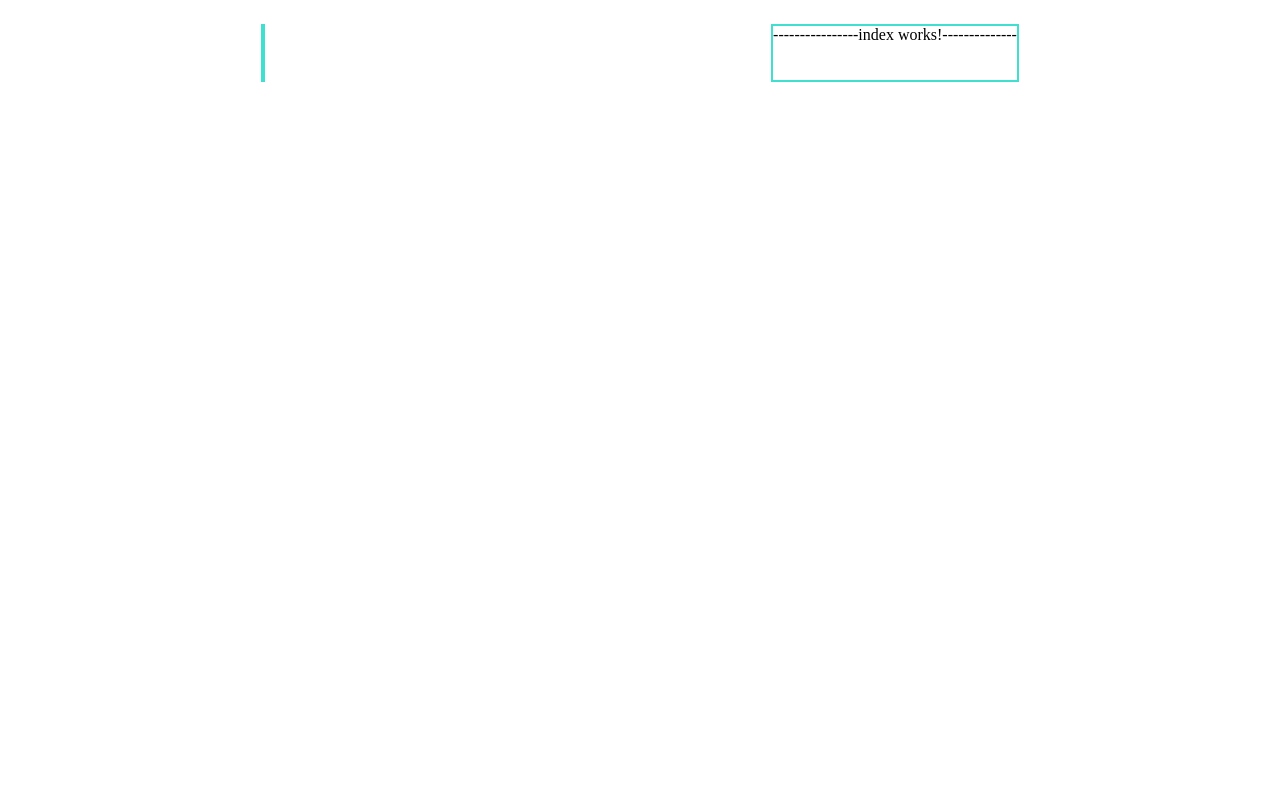
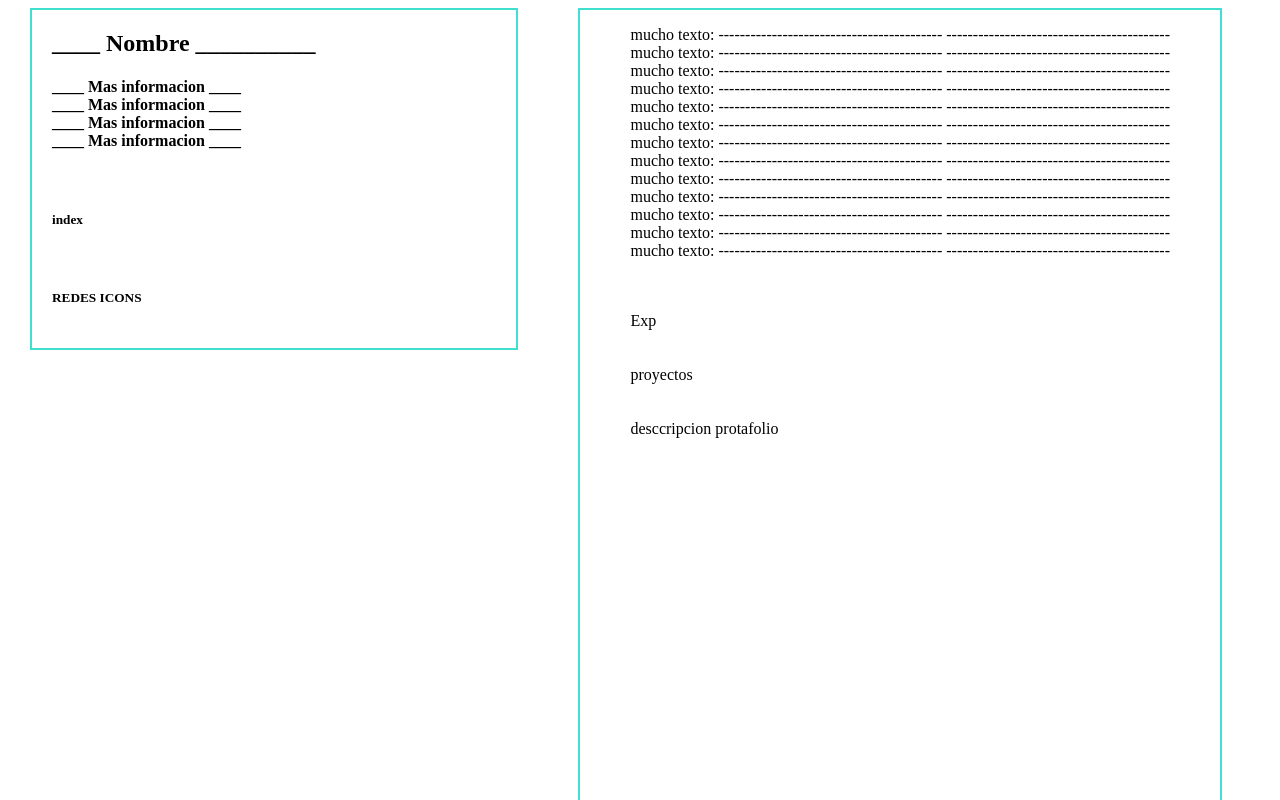
Before and after one commit to NessDisk/Portafolio, an Angular app in the folder Portafolio/: page / in a window 1280 px wide. Shown: the top 800 px of the page. Built offline with nearby package versions, Linux system fonts and the light colour scheme.

Commit message:
Enviroment

```diff
--- a/Portafolio/src/app/index/index.component.css
+++ b/Portafolio/src/app/index/index.component.css
@@ -1,9 +1,31 @@
+/* DESKTOP VERSION */
 .index{
     display: flex;
     flex-direction: row;
-    justify-content: space-around;
+    justify-content: right;
 }
 
 .card{
     border: 2px solid turquoise;
+    padding-bottom: 2000px;
+    margin-left: 510px;
+    margin-right: 50px;
+    /* margin-top: 50px; */
+    /* padding-left: 300px; */
+    padding-left: 50px;
+    padding-right: 50px;
+    align-items: center;
 }
+
+
+.tittle{
+    border: 2px solid turquoise;
+    /* padding-bottom: 10px; */
+    padding: 0px 200px 20px 20px ;
+    position: fixed;
+    /* top: 5%; */
+    left: 30px;
+    /* top: -8px */
+
+
+}
--- a/Portafolio/src/app/index/index.component.html
+++ b/Portafolio/src/app/index/index.component.html
@@ -1,6 +1,50 @@
 <div class="continaer">
     <div class="index">
-        <p class="card"></p>
-        <p class="card"> ----------------index works!-------------- <br><br><br></p>
+        <div class="tittle">
+
+            <h2>____ Nombre __________</h2>
+
+            <h4>____ Mas informacion ____ <br>
+                ____ Mas informacion ____ <br>
+                ____ Mas informacion ____ <br>
+                ____ Mas informacion ____ <br>
+
+            </h4><br>
+
+            <H5>index</H5> <br>
+
+            <H5>REDES ICONS</H5>
+
+        </div>
+        <div class="card">
+                <p>
+                    mucho texto: ------------------------------------------  ------------------------------------------<br>
+                    mucho texto: ------------------------------------------  ------------------------------------------<br>
+                    mucho texto: ------------------------------------------  ------------------------------------------<br>
+                    mucho texto: ------------------------------------------  ------------------------------------------<br>
+                    mucho texto: ------------------------------------------  ------------------------------------------<br>
+                    mucho texto: ------------------------------------------  ------------------------------------------<br>
+                    mucho texto: ------------------------------------------  ------------------------------------------<br>
+                    mucho texto: ------------------------------------------  ------------------------------------------<br>
+                    mucho texto: ------------------------------------------  ------------------------------------------<br>
+                    mucho texto: ------------------------------------------  ------------------------------------------<br>
+                    mucho texto: ------------------------------------------  ------------------------------------------<br>
+                    mucho texto: ------------------------------------------  ------------------------------------------<br>
+                    mucho texto: ------------------------------------------  ------------------------------------------<br>
+                </p>
+            <br> <br>
+            <div>
+                Exp
+            </div>
+            <br><br>
+            <div>
+                proyectos
+            </div>
+            <br><br>
+            <div>
+                desccripcion protafolio
+            </div>
+
+        </div>
     </div>
 </div>
--- a/Portafolio/src/app/navbar/navbar.component.css
+++ b/Portafolio/src/app/navbar/navbar.component.css
@@ -174,10 +174,6 @@
 
         }
 
-
-
-
-
 }
 
 
```
Also changed, not shown: 1 other file (tests, documents, lock files or other folders).
